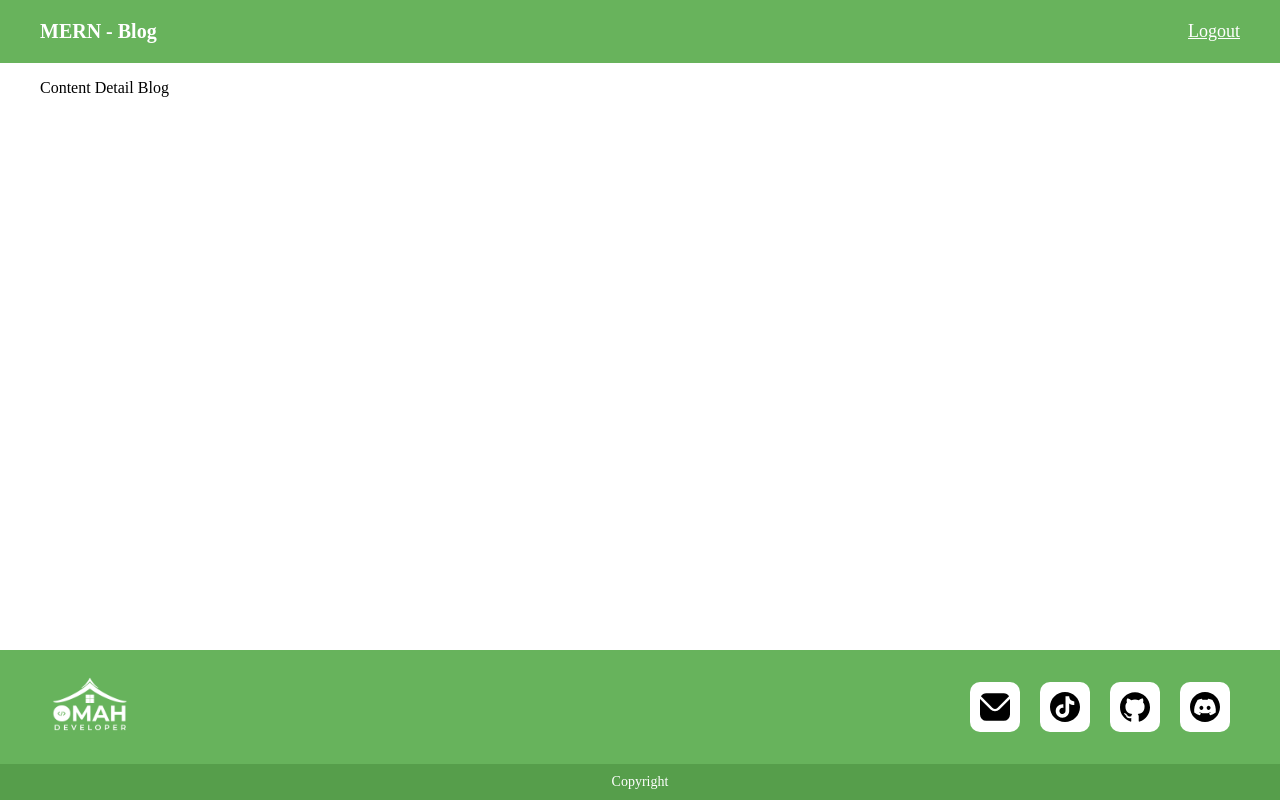
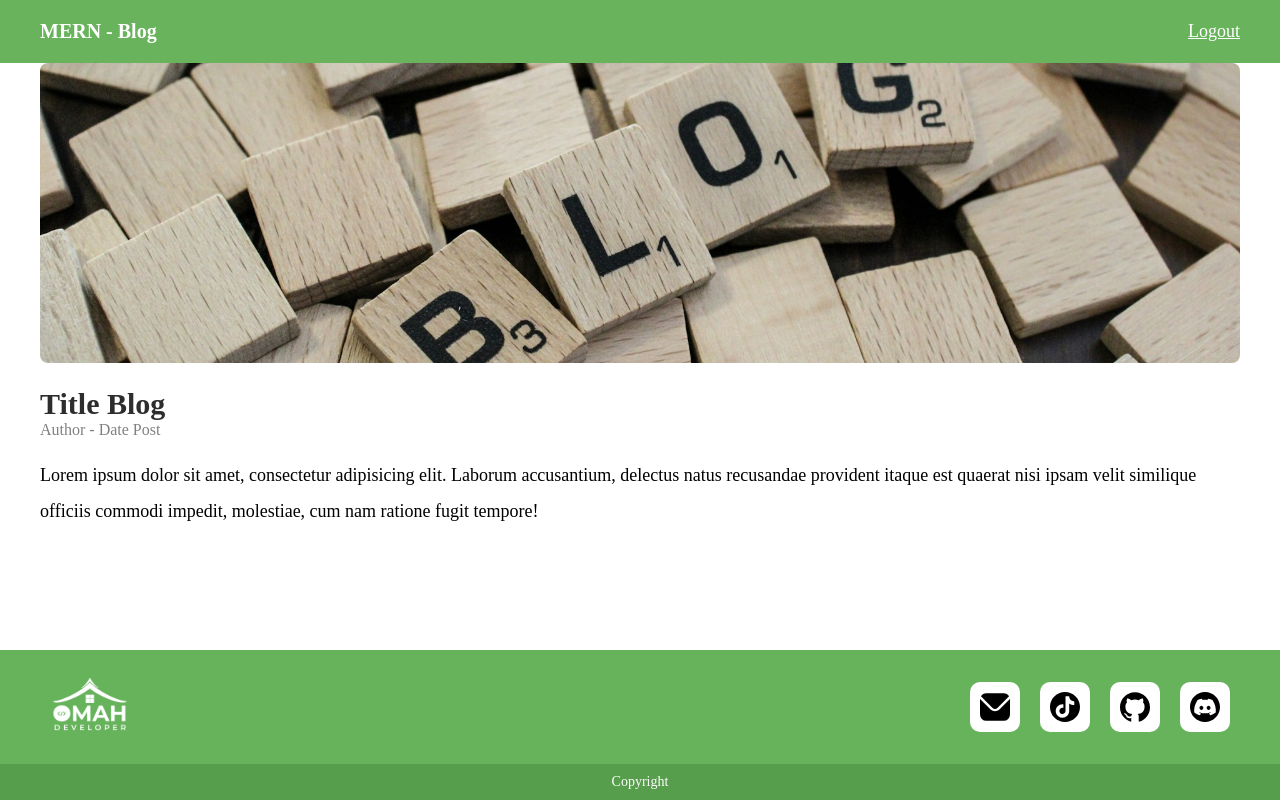
Before and after one commit to zufarmaliki10-ui/mern-stack, a React (Vite) app: page /detail-blog in a window 1280 px wide. Built offline with nearby package versions, Linux system fonts and the light colour scheme.

Commit message:
halaman detail blog

```diff
--- a/src/pages/CreateBlog/index.jsx
+++ b/src/pages/CreateBlog/index.jsx
@@ -7,7 +7,7 @@ function CreateBlog() {
       <p className="title">Create New Blog Post</p>
       <Input label="Judul Blog" placeholder="Masukkan judul blog..." />
       <Upload />
-      <TextArea />
+      <TextArea placeholder="Tulis deskripsi disini..." />
       <Gap height={20} />
       <div className="button-action">
         <Button title="Kembali" />
--- /dev/null
+++ b/src/pages/DetailBlog/detailBlog.scss
@@ -0,0 +1,24 @@
+.detail-blog-wrapper {
+  .img-cover {
+    width: 100%;
+    height: 300px;
+    object-fit: cover;
+    border-radius: 8px;
+  }
+  .blog-title {
+    margin: 0px;
+    font-size: 30px;
+    font-weight: bold;
+    color: #2d2d2d;
+    margin-top: 20px;
+  }
+  .blog-author {
+    margin: 0px;
+    font-size: 16px;
+    color: grey;
+  }
+  .blog-body {
+    font-size: 18px;
+    line-height: 36px;
+  }
+}
--- a/src/pages/DetailBlog/index.jsx
+++ b/src/pages/DetailBlog/index.jsx
@@ -1,7 +1,17 @@
+import { RegisterBg } from "../../assets";
+import "./detailBlog.scss";
 function DetailBlog() {
   return (
-    <div>
-      <p>Content Detail Blog</p>
+    <div className="detail-blog-wrapper">
+      <img className="img-cover" src={RegisterBg} alt="thumb" />
+      <p className="blog-title">Title Blog</p>
+      <p className="blog-author">Author - Date Post</p>
+      <p className="blog-body">
+        Lorem ipsum dolor sit amet, consectetur adipisicing elit. Laborum
+        accusantium, delectus natus recusandae provident itaque est quaerat nisi
+        ipsam velit similique officiis commodi impedit, molestiae, cum nam
+        ratione fugit tempore!
+      </p>
     </div>
   );
 }
```
